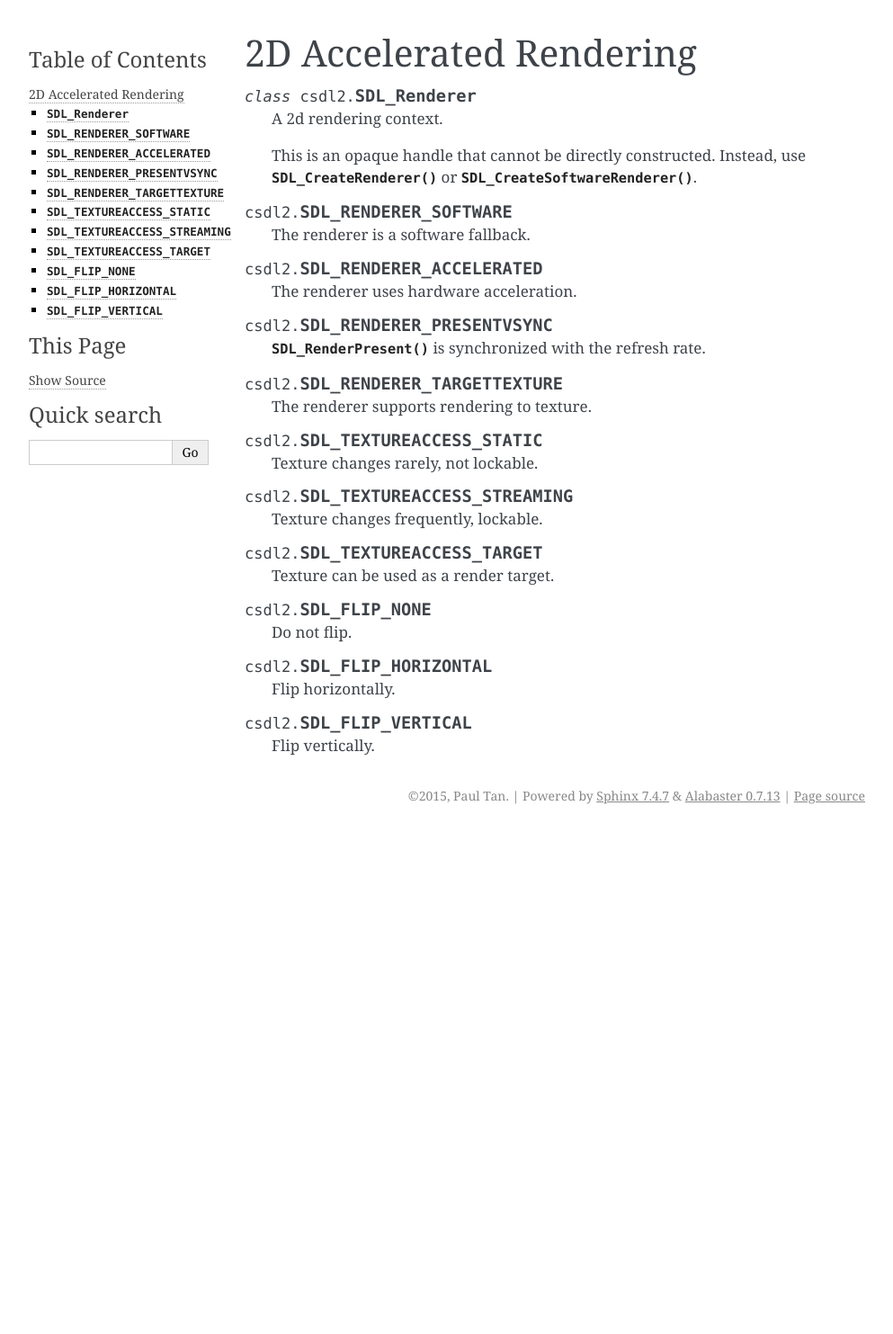
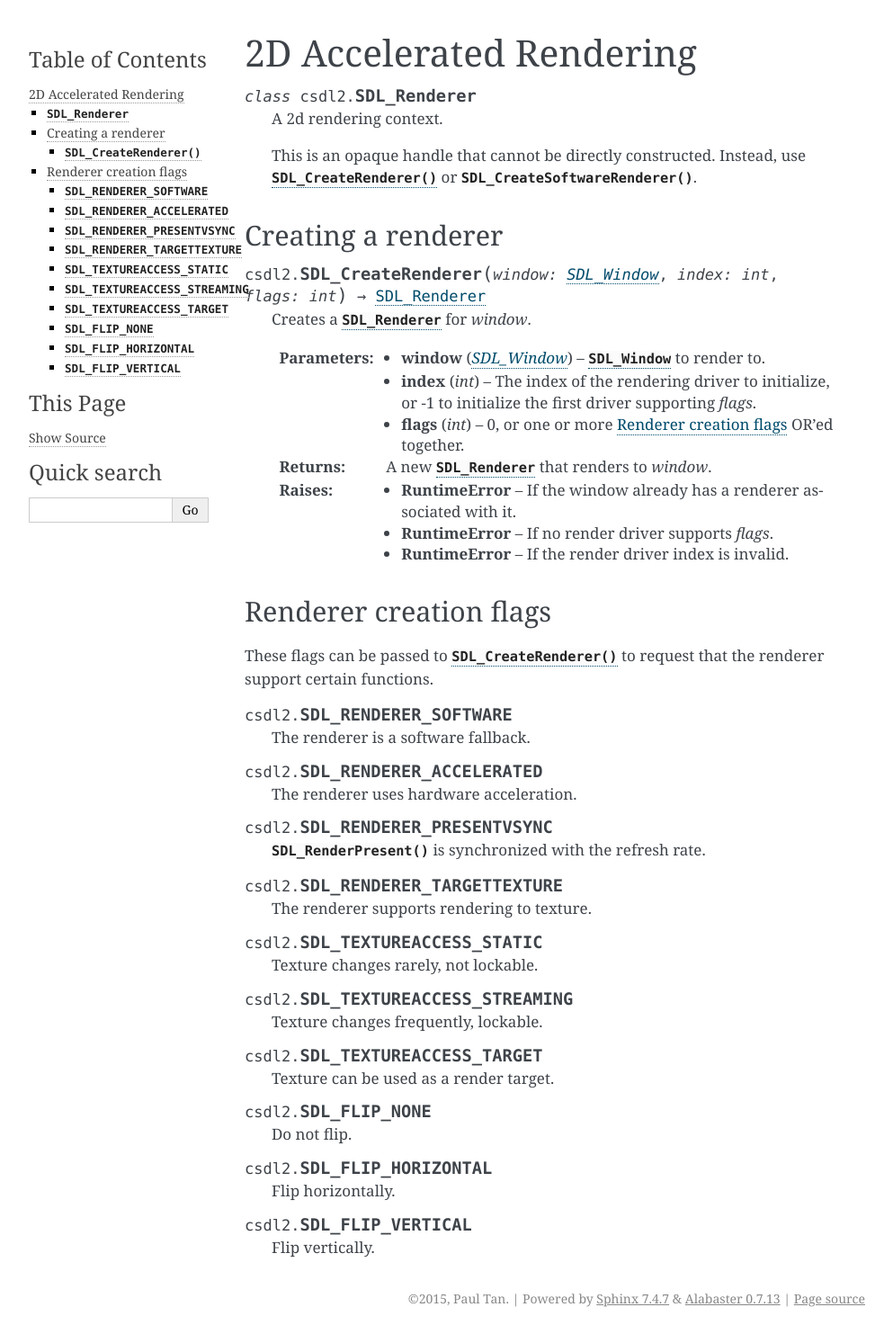
Before and after one commit to pyokagan/pycsdl2, a Sphinx documentation site: the page built from docs/api/render.rst, in a window 1280 px wide. Shown: the whole page at 90% size, without its empty margins (148-1141 px from the left). Built offline with Sphinx 7.4.7, drawn with Linux system fonts in a browser that asks for light colours; before the commit the page ends 924 px from its top, so only the background shows below that.

Commit message:
docs/api/render: document SDL_CreateRenderer()

```diff
--- a/docs/api/render.rst
+++ b/docs/api/render.rst
@@ -8,6 +8,28 @@
 
    This is an opaque handle that cannot be directly constructed. Instead, use
    :func:`SDL_CreateRenderer` or :func:`SDL_CreateSoftwareRenderer`.
+
+Creating a renderer
+-------------------
+.. function:: SDL_CreateRenderer(window: SDL_Window, index: int, flags: int) -> SDL_Renderer
+
+   Creates a :class:`SDL_Renderer` for `window`.
+
+   :param SDL_Window window: :class:`SDL_Window` to render to.
+   :param int index: The index of the rendering driver to initialize, or -1 to
+                     initialize the first driver supporting `flags`.
+   :param int flags: 0, or one or more `Renderer creation flags`_ OR'ed
+                     together.
+   :returns: A new :class:`SDL_Renderer` that renders to `window`.
+   :raises RuntimeError: If the window already has a renderer associated with
+                         it.
+   :raises RuntimeError: If no render driver supports `flags`.
+   :raises RuntimeError: If the render driver index is invalid.
+
+Renderer creation flags
+-----------------------
+These flags can be passed to :func:`SDL_CreateRenderer` to request that the
+renderer support certain functions.
 
 .. data:: SDL_RENDERER_SOFTWARE
 
```
